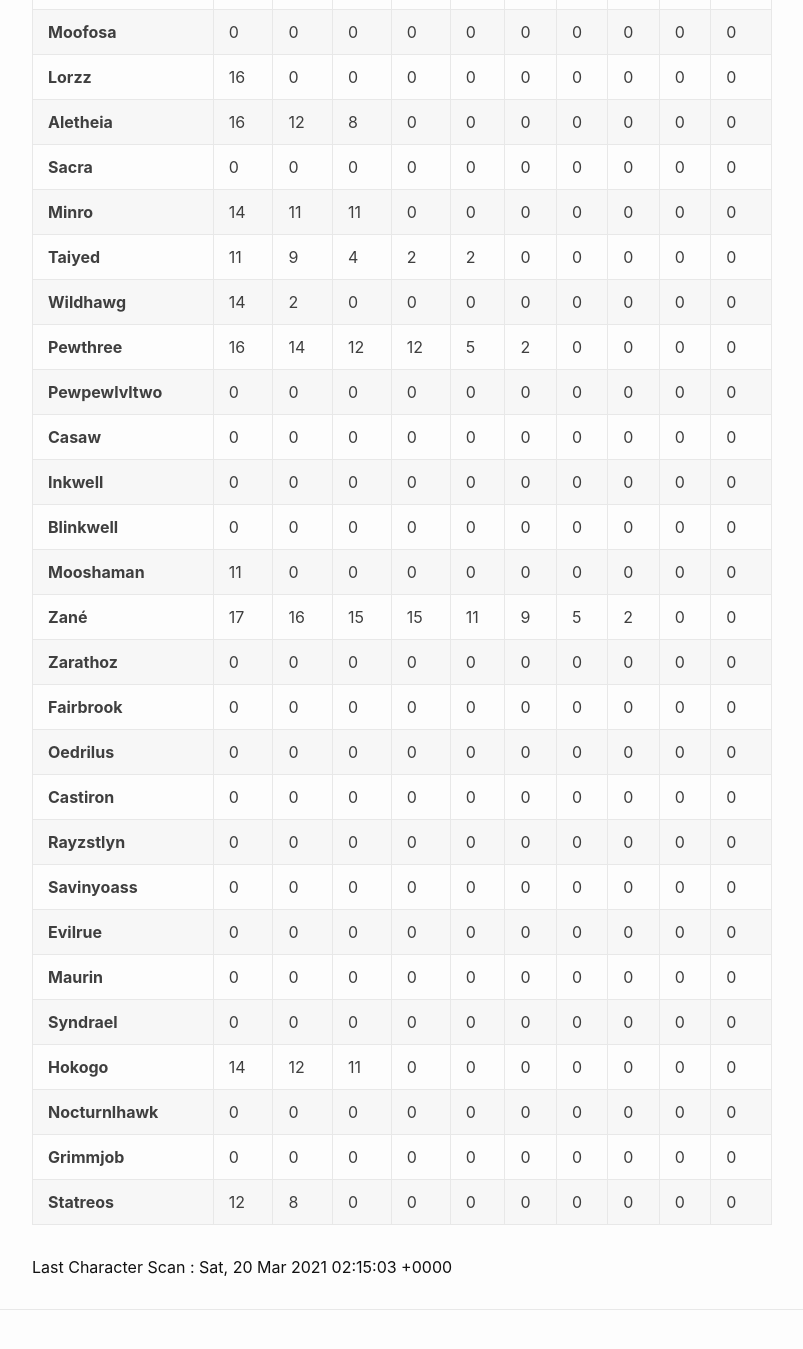
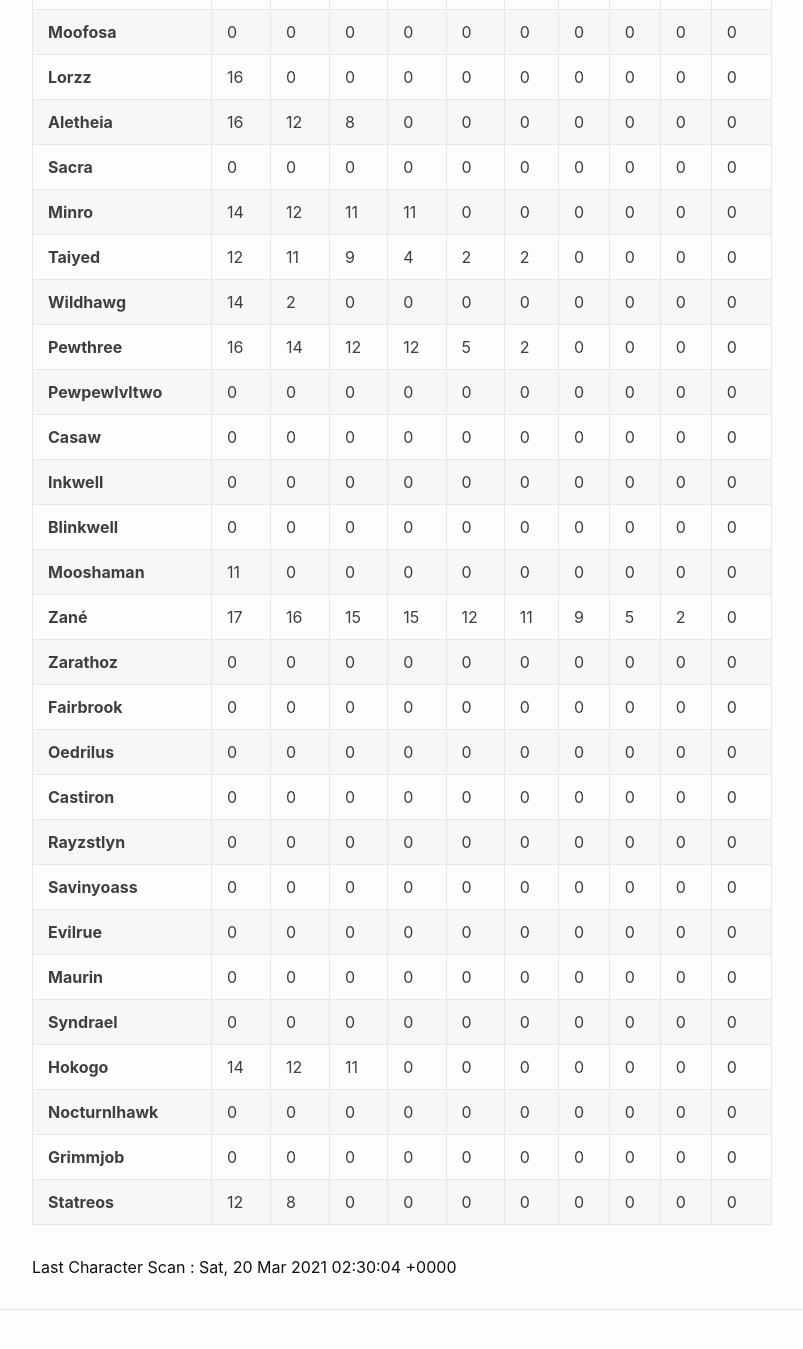
Before and after one commit to eldertribunal/keystonetracker, a Jekyll site: the page built from weekly.md, in a window 1280 px wide and 1400 px high, scrolled down 494 px. Shown: the top 1349 px of the window, without its empty margins (126-929 px from the left). Built offline with Jekyll 4.4.1, drawn with Linux system fonts in a browser that asks for light colours.

Commit message:
auto scan Sat Mar 20 02:30:47 UTC 2021

```diff
--- a/_data/scanned.json
+++ b/_data/scanned.json
@@ -1,3 +1,3 @@
 {
-  "timestamp": 1616206503
+  "timestamp": 1616207404
 }
--- a/_data/weekly.json
+++ b/_data/weekly.json
@@ -168,9 +168,9 @@
     "name": "Minro",
     "dungeons": [
       14,
+      12,
       11,
       11,
-      0,
       0,
       0,
       0,
@@ -182,12 +182,12 @@
   {
     "name": "Taiyed",
     "dungeons": [
+      12,
       11,
       9,
       4,
       2,
       2,
-      0,
       0,
       0,
       0,
@@ -306,11 +306,11 @@
       16,
       15,
       15,
+      12,
       11,
       9,
       5,
       2,
-      0,
       0
     ]
   },
```
